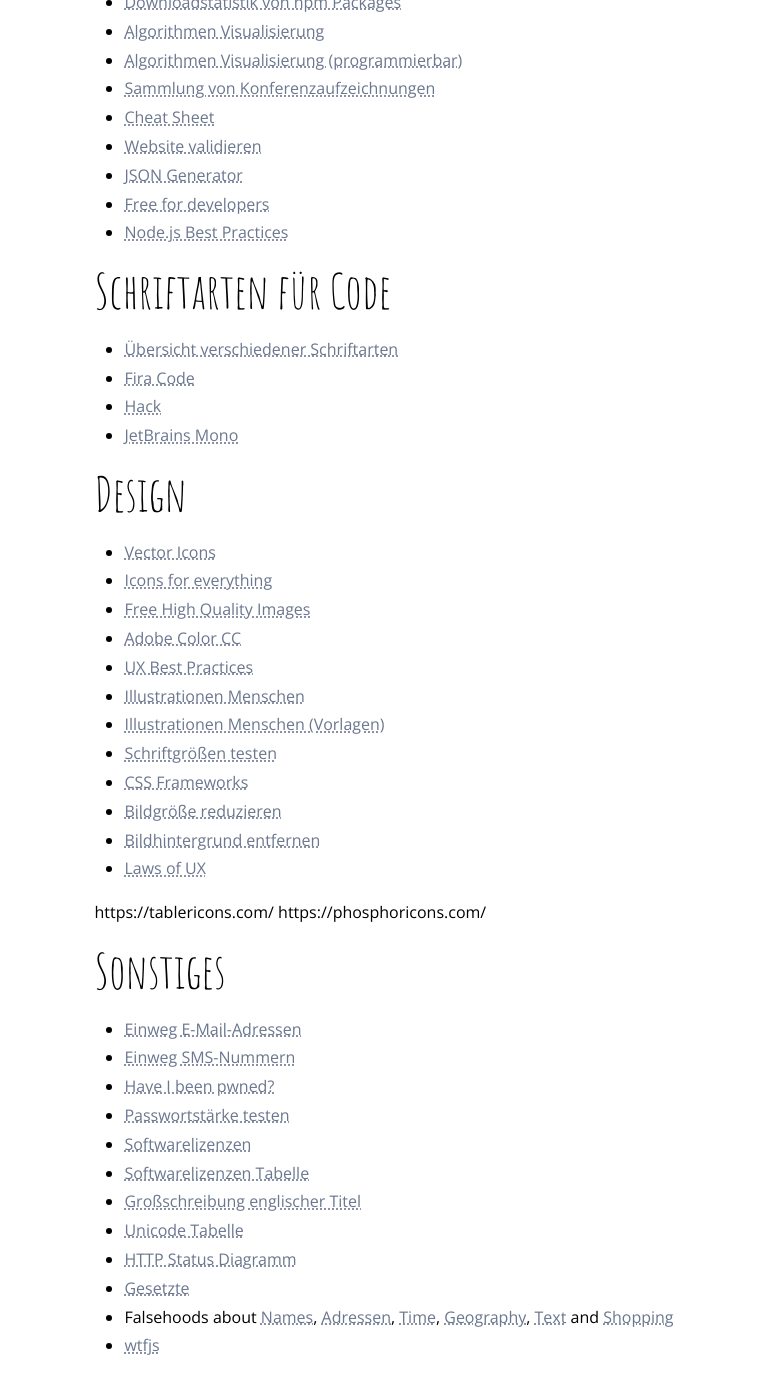
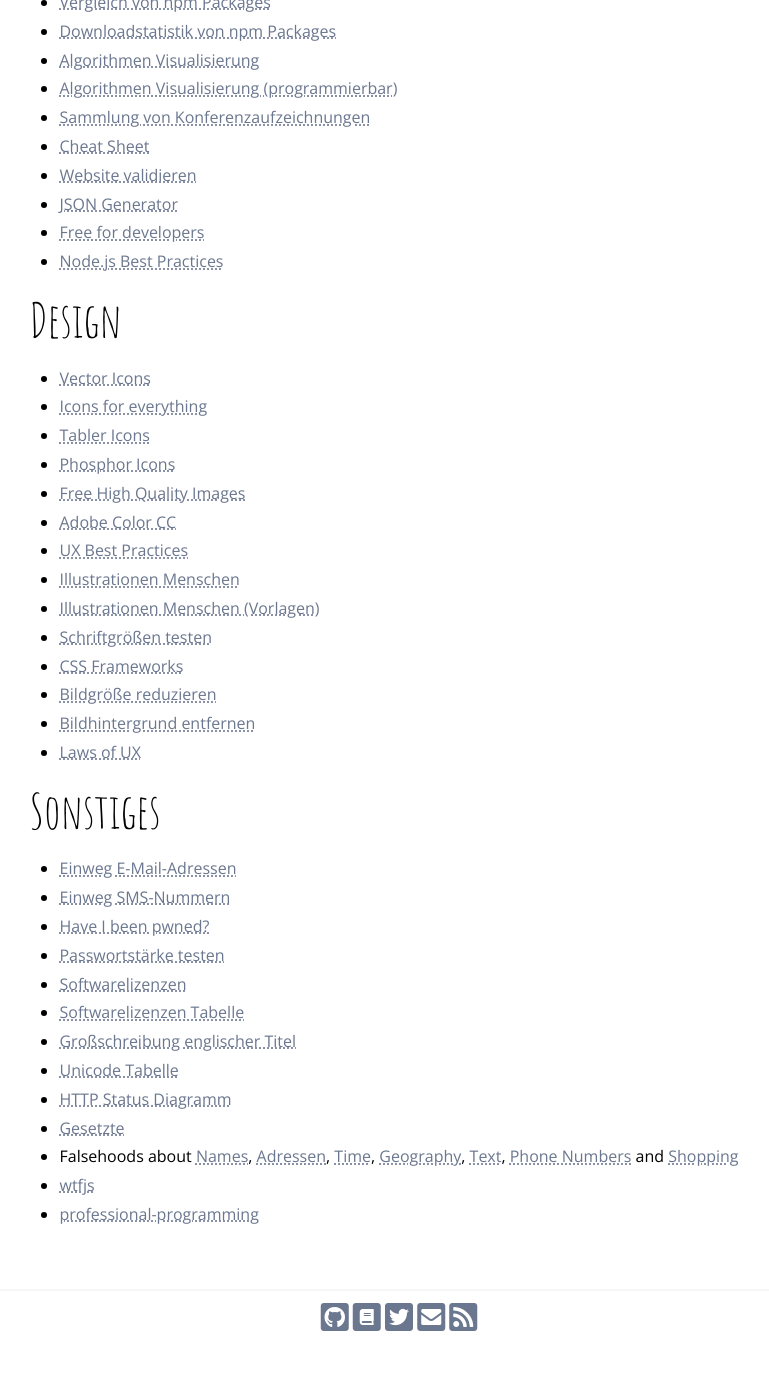
Before and after one commit to chhch/chhch.github.io, a Jekyll site: the page built from _posts/2017-10-03-linksammlung.md, in a window 1280 px wide and 1400 px high, scrolled down 817 px. Shown: the top 1394 px of the window, without its empty margins (256-1025 px from the left). Built offline with Jekyll 4.4.1, drawn with Linux system fonts in a browser that asks for light colours; nearby versions of some CDN libraries; our own code applies the rules of GitHub Pages for plain Markdown files; comment, search, counter and statistics services are not loaded; after the commit the page ends 2162 px from its top, so only the background shows below that; some of the changed text lies outside the part shown.

Commit message:
Update links

```diff
--- a/_posts/2017-10-03-linksammlung.md
+++ b/_posts/2017-10-03-linksammlung.md
@@ -33,17 +34,12 @@
 - [Free for developers](https://free-for.dev/#/)
 - [Node.js Best Practices](https://github.com/goldbergyoni/nodebestpractices)
 
-## Schriftarten für Code
-
-- [Übersicht verschiedener Schriftarten](http://app.programmingfonts.org/#input)
-- [Fira Code](https://github.com/tonsky/FiraCode)
-- [Hack](http://sourcefoundry.org/hack/)
-- [JetBrains Mono](https://www.jetbrains.com/lp/mono/)
-
 ## Design
 
 - [Vector Icons](http://www.flaticon.com/)
 - [Icons for everything](https://thenounproject.com/)
+- [Tabler Icons](https://tablericons.com/)
+- [Phosphor Icons](https://phosphoricons.com/)
 - [Free High Quality Images](https://pixabay.com/)
 - [Adobe Color CC](https://color.adobe.com/de/)
 - [UX Best Practices](https://uxmovement.com/)
@@ -54,9 +50,6 @@
 - [Bildgröße reduzieren](https://squoosh.app/)
 - [Bildhintergrund entfernen](https://www.remove.bg/)
 - [Laws of UX](https://lawsofux.com/)
-
-https://tablericons.com/
-https://phosphoricons.com/
 
 ## Sonstiges
 
@@ -70,5 +63,6 @@
 - [Unicode Tabelle](http://unicode-table.com/)
 - [HTTP Status Diagramm](https://raw.githubusercontent.com/for-GET/http-decision-diagram/master/httpdd.png)
 - [Gesetzte](https://github.com/dwmkerr/hacker-laws)
-- Falsehoods about [Names](https://www.kalzumeus.com/2010/06/17/falsehoods-programmers-believe-about-names/), [Adressen](https://www.mjt.me.uk/posts/falsehoods-programmers-believe-about-addresses/), [Time](https://infiniteundo.com/post/25326999628/falsehoods-programmers-believe-about-time),  [Geography](https://wiesmann.codiferes.net/wordpress/?p=15187&lang=en), [Text](https://wiesmann.codiferes.net/wordpress/?p=30296) and [Shopping](https://wiesmann.codiferes.net/wordpress/?p=22201)
+- Falsehoods about [Names](https://www.kalzumeus.com/2010/06/17/falsehoods-programmers-believe-about-names/), [Adressen](https://www.mjt.me.uk/posts/falsehoods-programmers-believe-about-addresses/), [Time](https://infiniteundo.com/post/25326999628/falsehoods-programmers-believe-about-time), [Geography](https://wiesmann.codiferes.net/wordpress/?p=15187&lang=en), [Text](https://wiesmann.codiferes.net/wordpress/?p=30296), [Phone Numbers](https://github.com/google/libphonenumber/blob/master/FALSEHOODS.md) and [Shopping](https://wiesmann.codiferes.net/wordpress/?p=22201)
 - [wtfjs](https://github.com/denysdovhan/wtfjs)
+- [professional-programming](https://github.com/charlax/professional-programming#must-read-articles)
```
Also changed, not shown: other parts of _posts/2017-10-03-linksammlung.md (+1 -0 lines).
